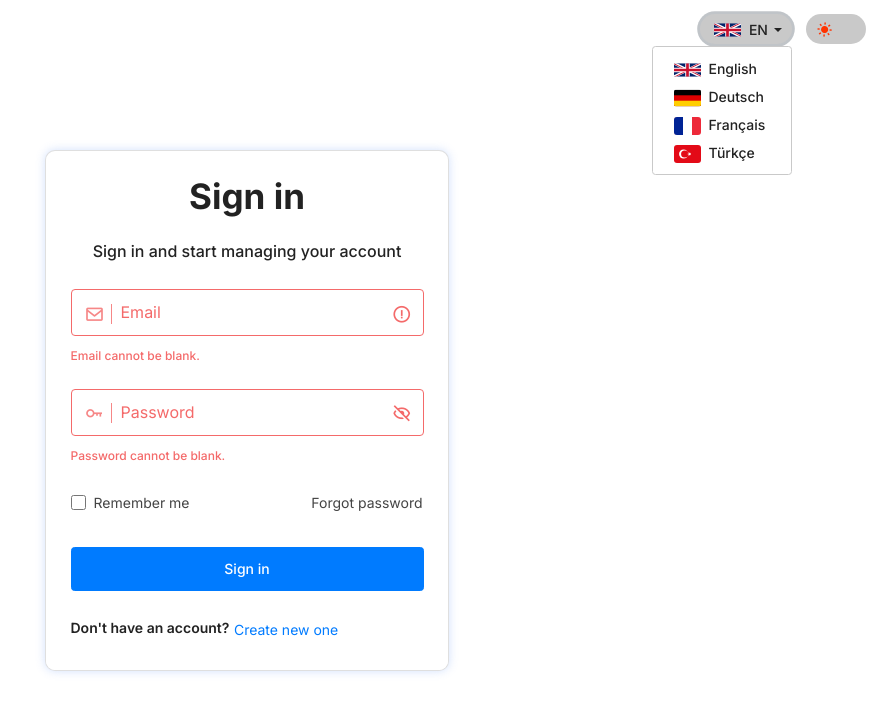
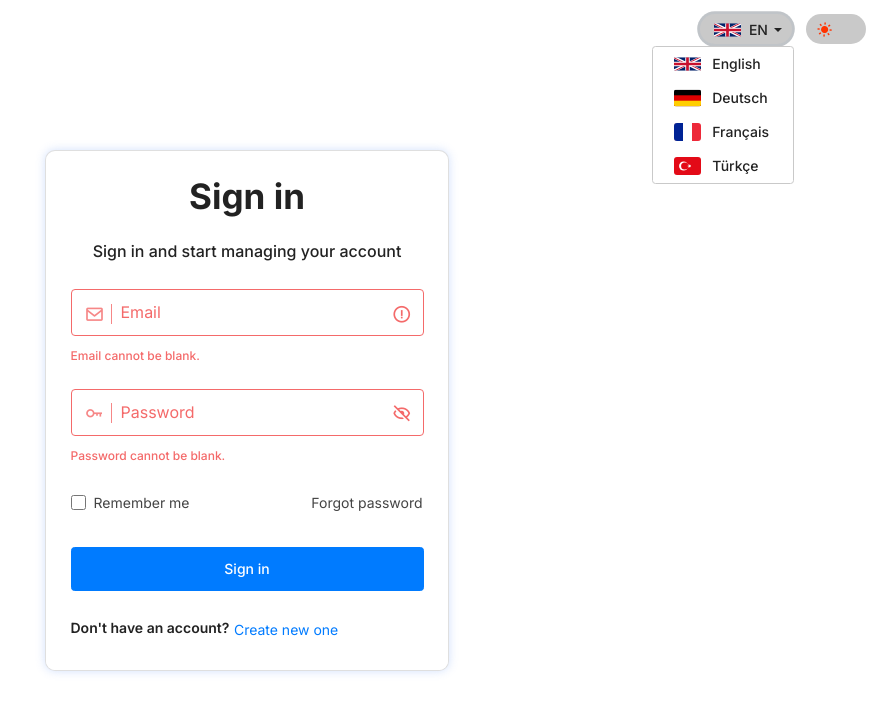
Before and after one commit to ErenHncr/login-form, a React (Create React App) app: page / in a window 1280 px wide. Both pictures are taken after a click on the button "EN". Shown: the top 712 px of the page, without its empty margins (393-1280 px from the left). Built offline with nearby package versions, Linux system fonts and the light colour scheme.

Commit message:
dropdown item func created

```diff
--- a/src/Login.css
+++ b/src/Login.css
@@ -356,10 +356,19 @@ body.dark-theme .theme-icon{
   background-color: var(--bg-fourth-color) !important;
 }
 .dropdown-menu{
+  padding-top: 0;
+  padding-bottom: 0;
   margin-left: -48px;
   background-color: var(--bg-color);
   border: 1.2px solid var(--bg-third-color);
 }
+.dropdown-item{
+  padding-top: 6px;
+  padding-bottom: 7px;
+  display: flex;
+  align-items: center;
+}
+
 body.dark-theme .dropdown-item:hover{
   background-color: var(--bg-secondary-color);
 }
--- a/src/Login.js
+++ b/src/Login.js
@@ -61,6 +61,23 @@ function Login() {
       localStorage.setItem('theme', 'light');
     }
   };
+
+  const getDropdownItem = (langShort, langLong = null) => (
+    <DropdownItem
+      className="dropdown-item"
+      onClick={() => {
+        setLanguage(langShort);
+      }}
+    >
+      <FlagItem language={langShort} />
+      <span className="language-text">
+        &nbsp;
+        &nbsp;
+        {langLong}
+      </span>
+    </DropdownItem>
+  );
+
   const setSuccessFor = (input) => {
     const inputWithStatus = input.parentElement;
     inputWithStatus.className = 'input-with-status';
@@ -168,42 +185,10 @@ function Login() {
             <DropdownMenu
               className="dropdown-menu"
             >
-              <DropdownItem
-                className="dropdown-item"
-                onClick={() => {
-                  setLanguage('EN');
-                }}
-              >
-                <FlagItem language="EN" />
-                <span className="language-text">&nbsp;&nbsp;English</span>
-              </DropdownItem>
-              <DropdownItem
-                className="dropdown-item"
-                onClick={() => {
-                  setLanguage('DE');
-                }}
-              >
-                <FlagItem language="DE" />
-                <span className="language-text">&nbsp;&nbsp;Deutsch</span>
-              </DropdownItem>
-              <DropdownItem
-                className="dropdown-item"
-                onClick={() => {
-                  setLanguage('FR');
-                }}
-              >
-                <FlagItem language="FR" />
-                <span className="language-text">&nbsp;&nbsp;Français</span>
-              </DropdownItem>
-              <DropdownItem
-                className="dropdown-item"
-                onClick={() => {
-                  setLanguage('TR');
-                }}
-              >
-                <FlagItem language="TR" />
-                <span className="language-text">&nbsp;&nbsp;Türkçe</span>
-              </DropdownItem>
+              {getDropdownItem('EN', 'English')}
+              {getDropdownItem('DE', 'Deutsch')}
+              {getDropdownItem('FR', 'Français')}
+              {getDropdownItem('TR', 'Türkçe')}
             </DropdownMenu>
           </Dropdown>
           {/* eslint-disable-next-line */}
@@ -366,7 +351,6 @@ function Login() {
                         color="link"
                         className="btn-link"
                       >
-
                         {languages.haveAccountButton[language]}
                       </Button>
                     </Col>
```
